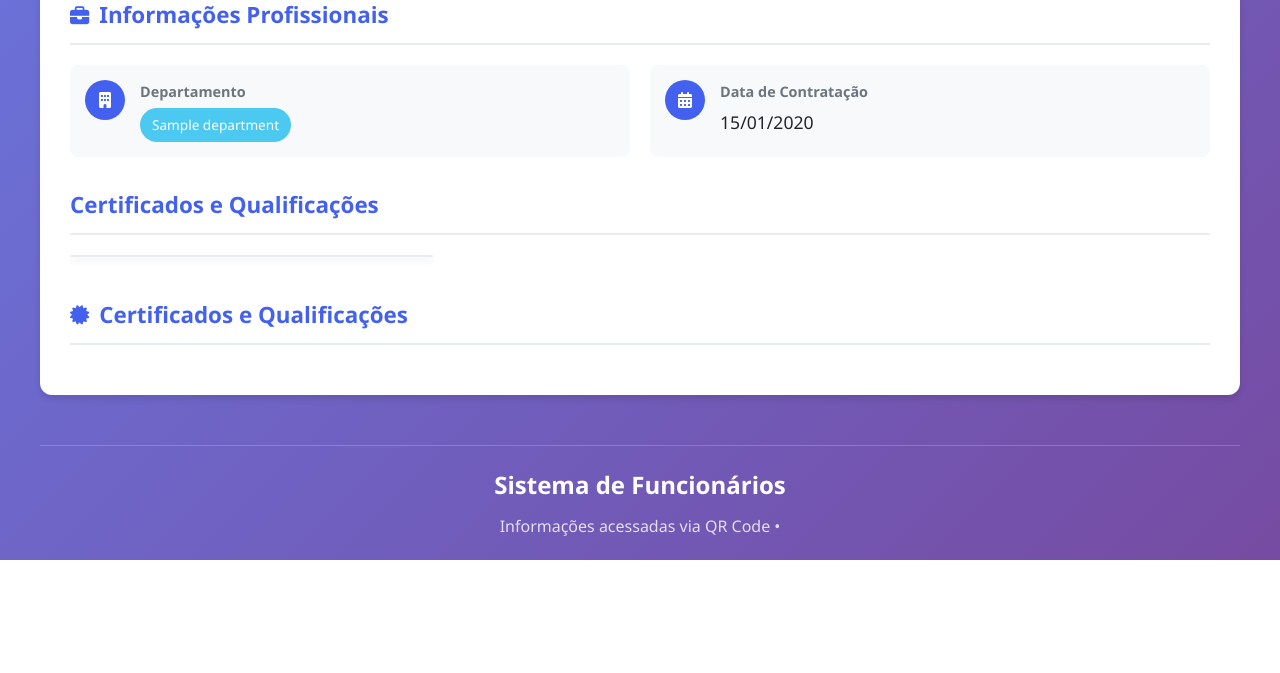
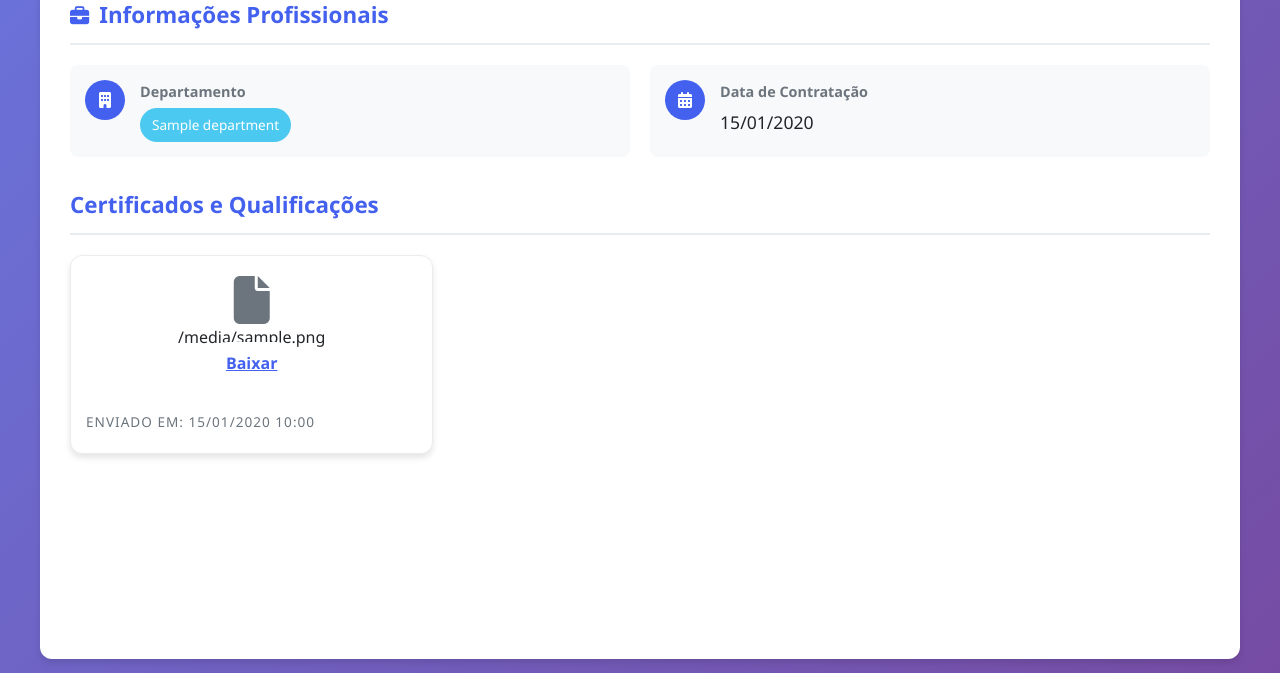
Before and after one commit to VITOR-HUGO94/sistema_funcionarios_qrcode, a Django app: template templates/employees/public_employee_detail.html in a window 1280 px wide. Shown: the part 661-1334 px from the top of the page. Before the commit the page ends 1221 px from the top, so only its background shows below. Run offline with Django 3.2, Linux system fonts and the light colour scheme; the template is opened without the code that fills it: most values are stand-ins (such as "Sample title", 1, 10 or a date in 2020).

Commit message:
resolvendo problemas na template public_employee

```diff
--- a/templates/employees/public_employee_detail.html
+++ b/templates/employees/public_employee_detail.html
@@ -473,62 +473,43 @@
                 <div class="info-section">
     <h2 class="section-title">Certificados e Qualificações</h2>
     <div class="certificates-grid">
+  {% if certificates %}
     {% for certificate in certificates %}
       <div class="certificate-item">
+        <div class="certificate-preview">
           {% if certificate.is_image %}
-                <!-- Display Image -->
-                <div class="certificate-preview">
-                    <img src="{{ certificate.file.url }}" alt="Certificado do funcionário" style="max-width: 100%; max-height: 300px; border-radius: 8px;">
-                </div>
-            {% elif certificate.is_pdf %}
-                <!-- Embed PDF for direct viewing -->
-                <div class="certificate-preview">
-                    <embed src="{{ certificate.file.url }}" type="application/pdf" width="100%" height="400px" style="border-radius: 8px; border: 1px solid #e9ecef;">
-                    <p class="small text-muted mt-2">Se o PDF não carregar, <a href="{{ certificate.file.url }}" target="_blank">clique aqui para abri-lo</a>.</p>
-                </div>
-            {% endif %}
-        </div>
-        {% empty %}
-        <div class="no-certificates">
-            <p style="text-align: center; color: #6c757d; font-style: italic;">Nenhum certificado disponível.</p>
-        </div>
-        {% endfor %}
-    </div>
-</div>
-
-                <!-- Seção de Certificados -->
-                <div class="certificates-section">
-                    <h2 class="section-title">
-                        <i class="fas fa-certificate"></i>
-                        Certificados e Qualificações
-                    </h2>
-                    <div class="certificates-grid">
-                        {% for certificate in certificates %}
-                            {% if certificate.is_image %}
-                            <div class="certificate-item">
-                                <div class="certificate-preview">
-                                    <img src="{{ certificate.file.url }}"
-                                         alt="Certificado do funcionário">
+            <img src="{{ certificate.file.url }}" alt="Certificado do funcionário" style="max-width:100%; max-height:300px; border-radius:8px;">
             <div class="certificate-overlay">
               <button class="view-btn" onclick="openModal('{{ certificate.file.url }}')">
                 <i class="fas fa-expand"></i> Visualizar
               </button>
             </div>
+
+          {% elif certificate.is_pdf %}
+            <!-- mostra um iframe/embed do PDF -->
+            <embed src="{{ certificate.file.url }}" type="application/pdf" width="100%" height="300px" style="border-radius:8px; border:1px solid #e9ecef;">
+            <p class="small text-muted mt-2">Se o PDF não carregar, <a href="{{ certificate.file.url }}" target="_blank">clique aqui para abri-lo</a>.</p>
+
+          {% else %}
+            <!-- tipo de arquivo desconhecido -->
+            <div style="padding:20px; text-align:center;">
+              <i class="fas fa-file fa-3x" style="color:#6c757d;"></i>
+              <p class="small text-muted mt-2">{{ certificate.filename }}</p>
+              <a href="{{ certificate.file.url }}" target="_blank" class="view-btn">Baixar</a>
             </div>
+          {% endif %}
+        </div>
+
         <div class="certificate-info">
-                                    <div class="certificate-type">Certificado</div>
+          <div class="certificate-type">Enviado em: {{ certificate.uploaded_at|date:"d/m/Y H:i" }}</div>
         </div>
       </div>
+    {% endfor %}
+  {% else %}
+    <div class="no-certificates">
+      <p style="text-align: center; color: #6c757d; font-style: italic;">Nenhum certificado disponível.</p>
+    </div>
   {% endif %}
-                        {% empty %}
-                        <div class="no-certificates">
-                            <i class="fas fa-folder-open"></i>
-                            <p>Nenhum certificado disponível</p>
-                        </div>
-                        {% endfor %}
-                    </div>
-                </div>
-            </div>
 </div>
 
         <div class="footer">
```
Lines whose indentation alone changed are shown as unchanged.
